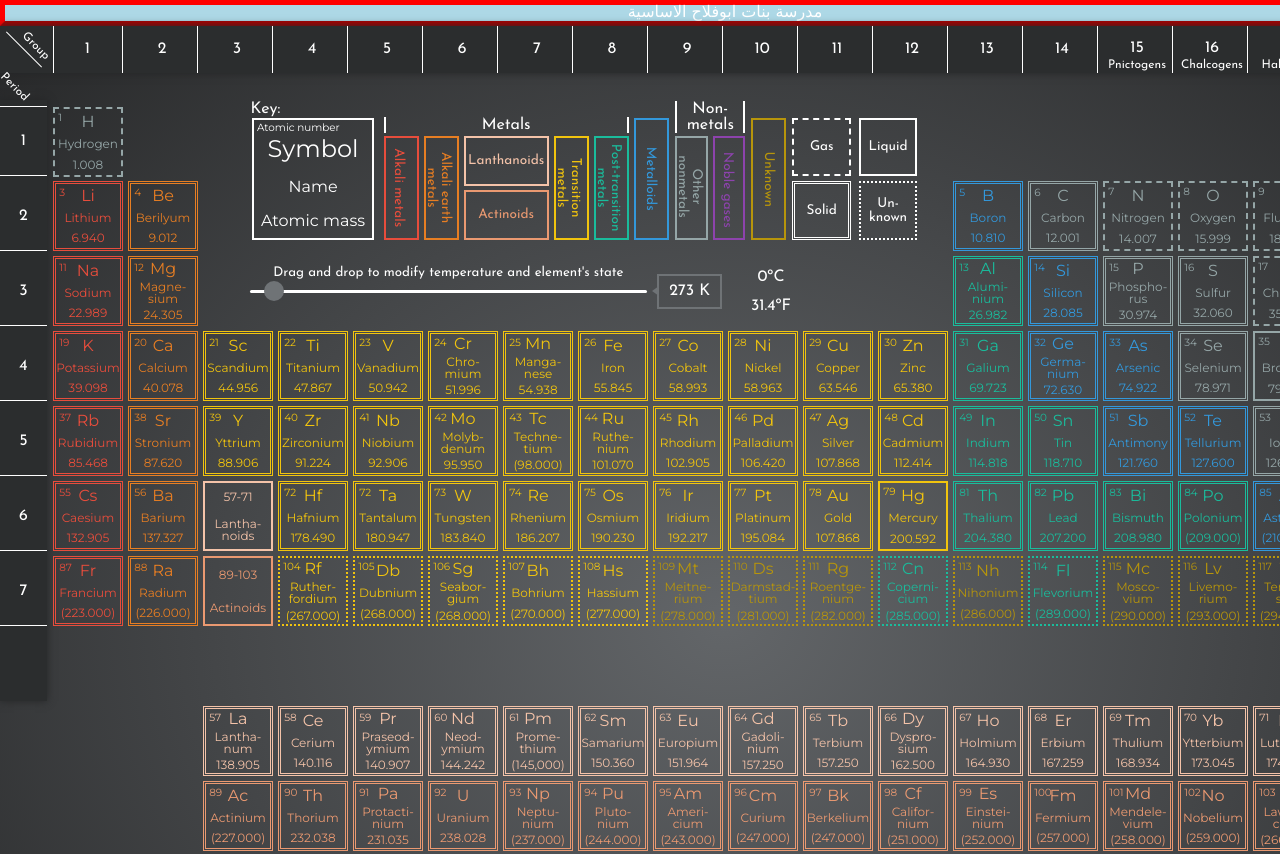
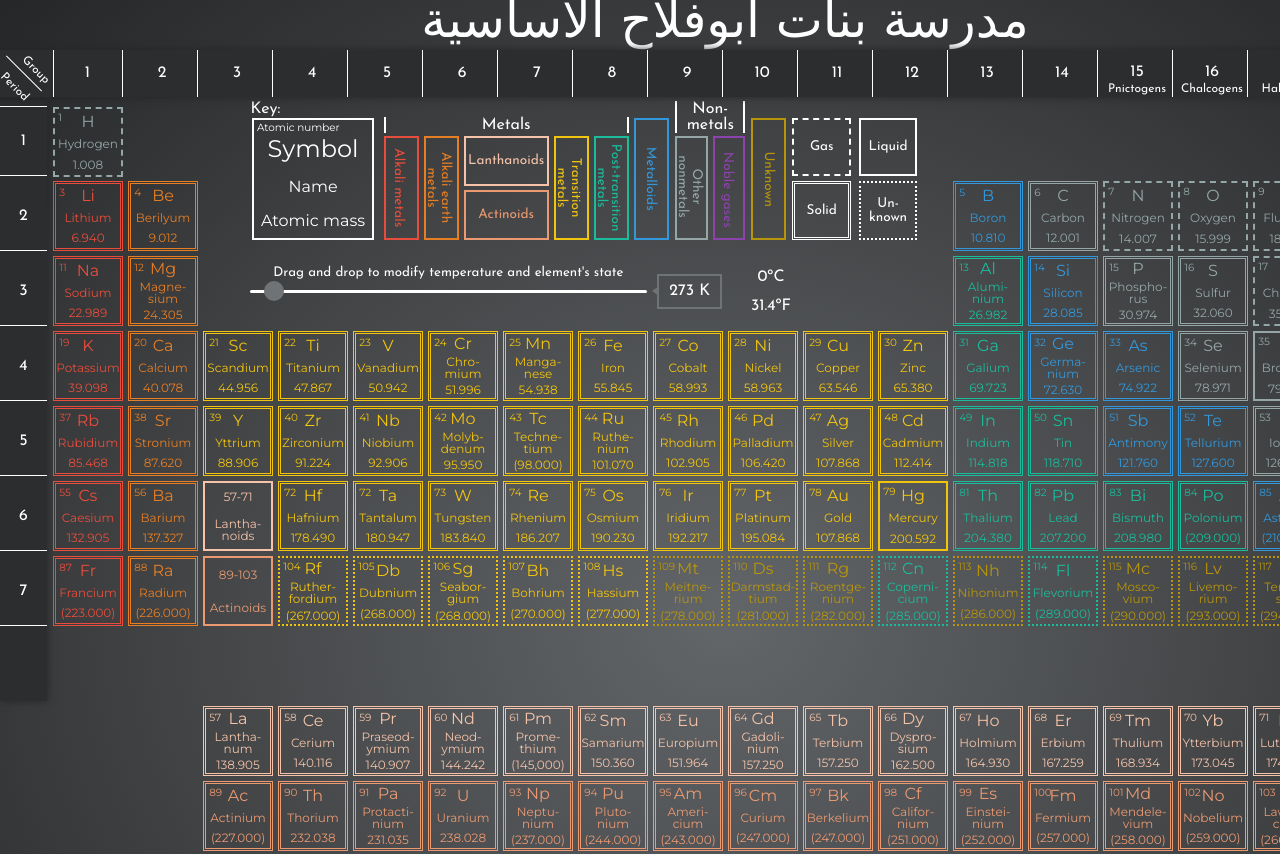
Before and after one commit to Hanin-School-Project/periodic-table, a plain HTML site: page index.html in a window 1280 px wide. Shown: the top 854 px of the page. Drawn offline with nearby package versions, Linux system fonts and the light colour scheme.

Commit message:
Update style.css

```diff
--- a/style.css
+++ b/style.css
@@ -6,8 +6,8 @@
 .container {
   display: flex;
   justify-content: center;
-  border: 5px outset red;
-  background-color: lightblue;
+  font-size: 50px;
+  font-family: "Josefin Sans", "Roboto", sans-serif;
 }
 body {
 
```
